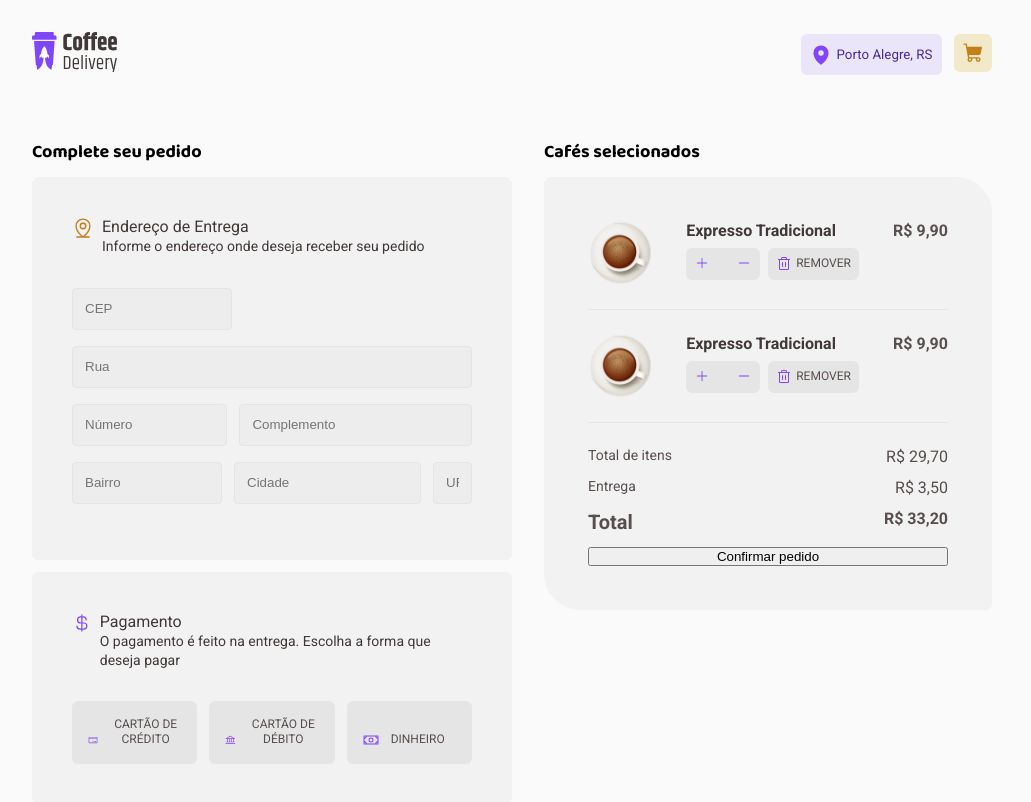
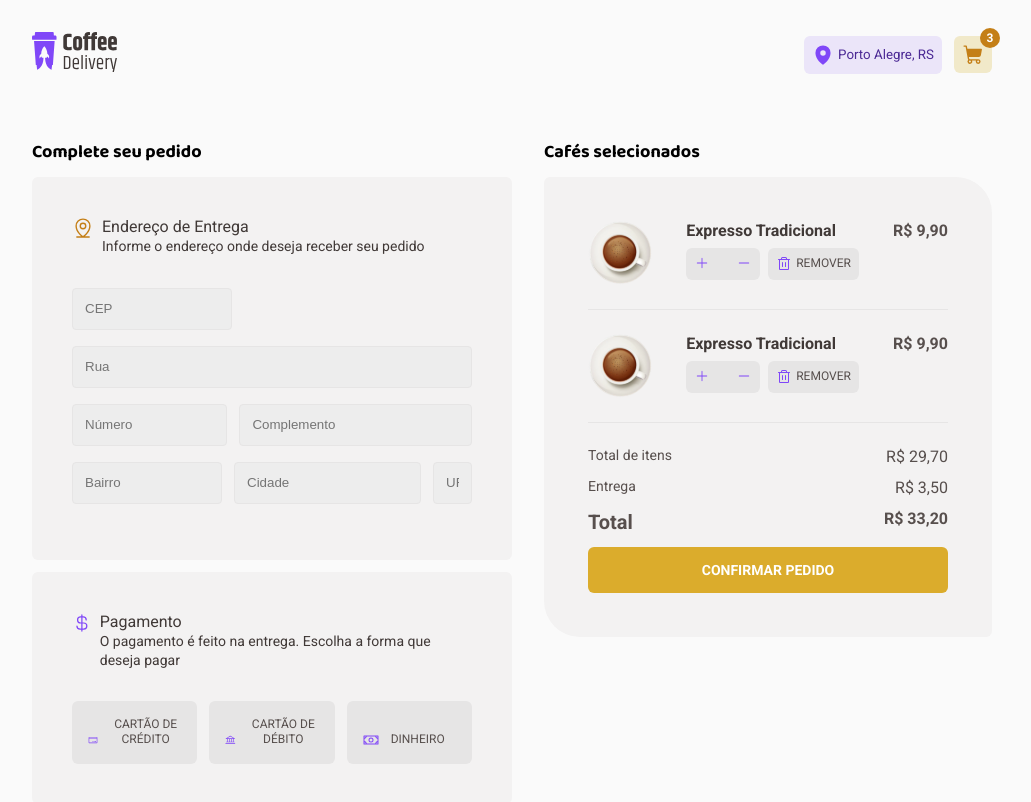
Before and after one commit to aline-doleron/ignite-coffee-delivery, a React (Vite) app: page /cart in a window 1280 px wide. Shown: the top 802 px of the page, without its empty margins (128-1159 px from the left). Built offline with nearby package versions, Linux system fonts and the light colour scheme; the HTML template or start-up script is replaced by a standard one.

Commit message:
Adjust checkout button and  quantity label on the cart button

```diff
--- a/src/components/Header/index.tsx
+++ b/src/components/Header/index.tsx
@@ -1,6 +1,6 @@
 import { MapPin, ShoppingCart } from "@phosphor-icons/react";
 import { NavLink } from "react-router-dom";
-import { ActionButtons, Cart, HeaderContainer, Locale, } from "./styles";
+import { ActionButtons, Cart, HeaderContainer, Locale, Quantity, } from "./styles";
 export function Header() {
     return (
         <HeaderContainer>
@@ -14,7 +14,7 @@ export function Header() {
                         <Locale><MapPin size={22} weight="fill" />Porto Alegre, RS</Locale>
                     </NavLink>
                     <NavLink to="/cart" title="Cart">
-                        <Cart><ShoppingCart size={22} weight="fill" /></Cart>
+                        <Cart><ShoppingCart size={22} weight="fill" /><Quantity>3</Quantity></Cart>
                     </NavLink>
                 </ActionButtons>
 
--- a/src/components/Header/styles.ts
+++ b/src/components/Header/styles.ts
@@ -32,19 +32,37 @@ export const Cart = styled.button`
     border: none;
     border-radius: 6px;
     background: ${(props) => props.theme['yellow-light']};
+    position: relative;
 
     svg {
         color: ${(props) => props.theme['yellow-dark']};
     }
 `
 
+export const Quantity = styled.div`
+    background: ${(props) => props.theme['yellow-dark']};
+    height: 1.25rem;
+    right: -8px;
+    width: 1.25rem;
+    border: none;
+    border-radius: 1000px;
+    position: absolute;
+    top: -8px;
+    display: flex;
+    align-items: center;
+    justify-content: center;
 
+    font-family: 'Roboto', sans-serif;
+    font-weight: bold;
+    font-size: .75rem;
+    color: ${(props) => props.theme['white']};
+`
 
 export const Locale = styled.button`
     display: flex;
     align-items: center;
     width: auto;
-    padding: 0.6rem 0.6rem;
+    padding: 0.5rem 0.5rem;
     border: none;
     border-radius: 6px;
     background: ${(props) => props.theme['purple-light']};
--- a/src/pages/Cart/styles.ts
+++ b/src/pages/Cart/styles.ts
@@ -306,8 +306,15 @@ export const Total = styled(ResumeBase)`
 
 `
 
-
 export const Checkout = styled.button`
-
-
+    background:  ${(props) => props.theme['yellow']};
+    color:  ${(props) => props.theme['white']};
+    padding: 0.75rem;
+    border: none;
+    border-radius: 6px;
+    text-transform: uppercase;
+    font-size: 0.875rem;
+    font-family: 'Roboto',sans-serif;
+    font-weight: bold;
+    line-height: 160%;
 `
```
